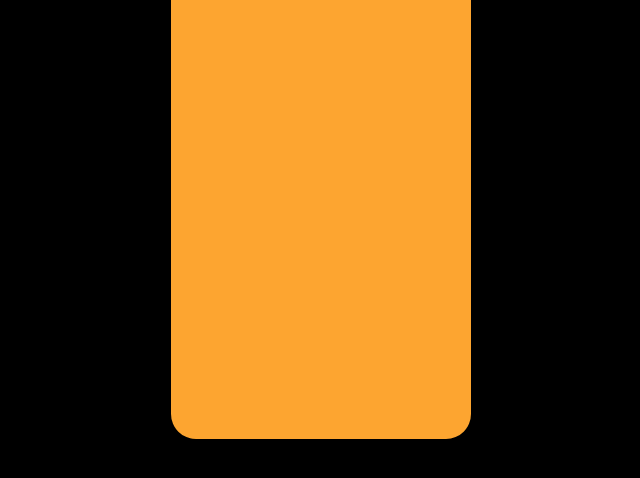
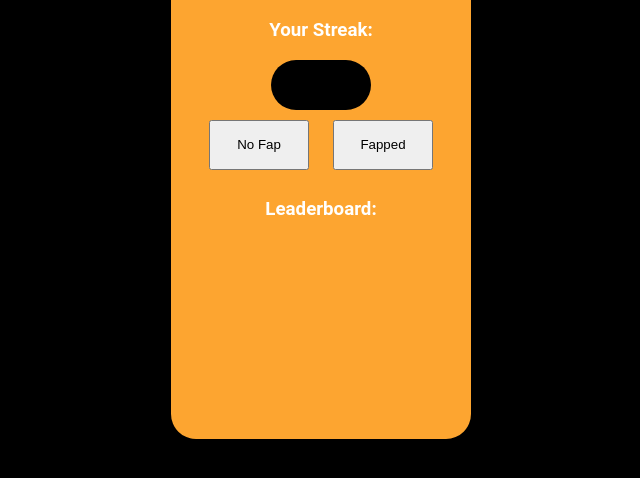
Before and after one commit to clementtech/FapFree, a plain HTML site: page fap.html in a window 1280 px wide. Shown: the part 82-560 px from the top of the page, without its empty margins (319-959 px from the left). Drawn offline with Linux system fonts and the light colour scheme.

Commit message:
added new button

```diff
--- a/fap.html
+++ b/fap.html
@@ -11,7 +11,19 @@
     <div class="box">
         <h1>😊 Tracker</h1>
 
-        <div class="score"></div>
+        <h3>Your Streak:</h3>
+        <div class="score">
+
+        </div>
+
+        <button>
+            No Fap
+        </button>
+        <button>
+            Fapped
+        </button>
+
+        <h3>Leaderboard:</h3>
     </div>
 </body>
 </html>
--- a/style.css
+++ b/style.css
@@ -17,4 +17,20 @@ body {
 h1 {
   padding: 10px;
 }
+
+.score {
+  width: 100px;
+  height: 50px;
+  background-color: black;
+  align-items: center;
+  border-radius: 25px;
+  margin: auto;
+}
+
+button {
+    margin: 10px;
+    width: 100px;
+    height: 50px;
+}
+
 /* #fda530 */
```
Lines whose indentation alone changed are shown as unchanged.
